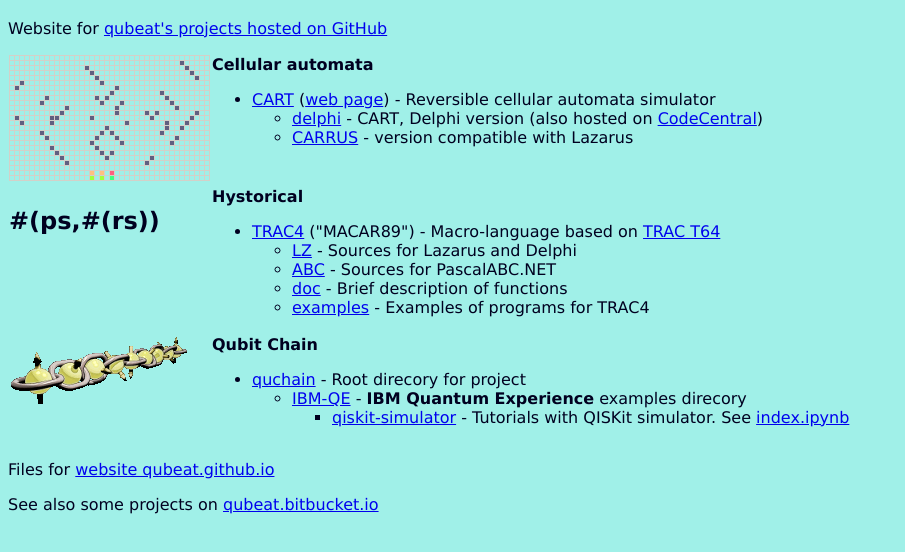
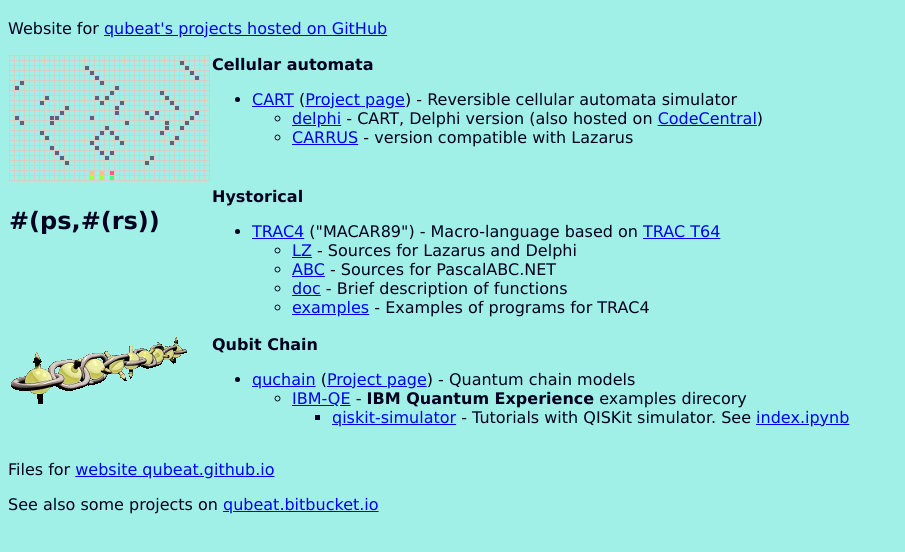
Before and after one commit to qubeat/qubeat.github.io, a plain HTML site: page index.html in a window 1280 px wide. Shown: the part 62-614 px from the top of the page, without its empty margins (0-905 px from the left). Drawn offline with Linux system fonts and the light colour scheme.

Commit message:
Update index.html
Minor change and link to quchain project GitHub page

```diff
--- a/index.html
+++ b/index.html
@@ -23,7 +23,7 @@
     <td>
      <b>Cellular automata</b>
      <ul>
-     <li><a href="https://github.com/qubeat/CART">CART</a> (<a href="https://qubeat.github.io/CART">web page</a>)
+     <li><a href="https://github.com/qubeat/CART">CART</a> (<a href="https://qubeat.github.io/CART">Project page</a>)
          - Reversible cellular automata simulator</li>
       <ul>
       <li><a href="https://github.com/qubeat/CART/tree/master/delphi">delphi</a> -
@@ -64,8 +64,8 @@
         <td>
         <b>Qubit Chain</b>
         <ul>
-            <li><a href="https://github.com/qubeat/quchain">quchain</a>
-                - Root direcory for project
+            <li><a href="https://github.com/qubeat/quchain">quchain</a> (<a href="https://qubeat.github.io/quchain">Project page</a>)
+                - Quantum chain models
             </li>
             <ul>
                 <li><a href="https://github.com/qubeat/quchain/tree/master/IBM-QE">IBM-QE</a>
```
